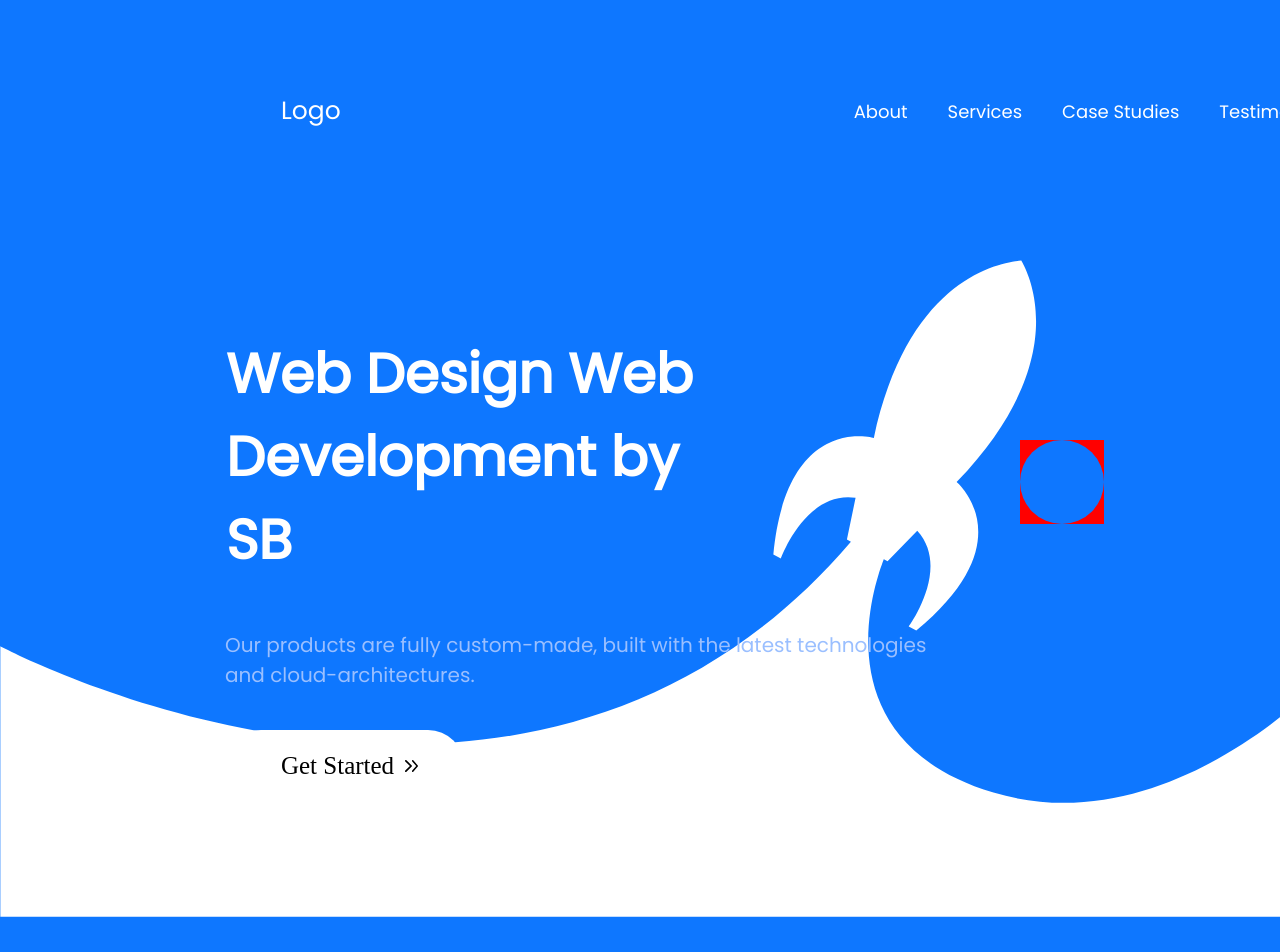
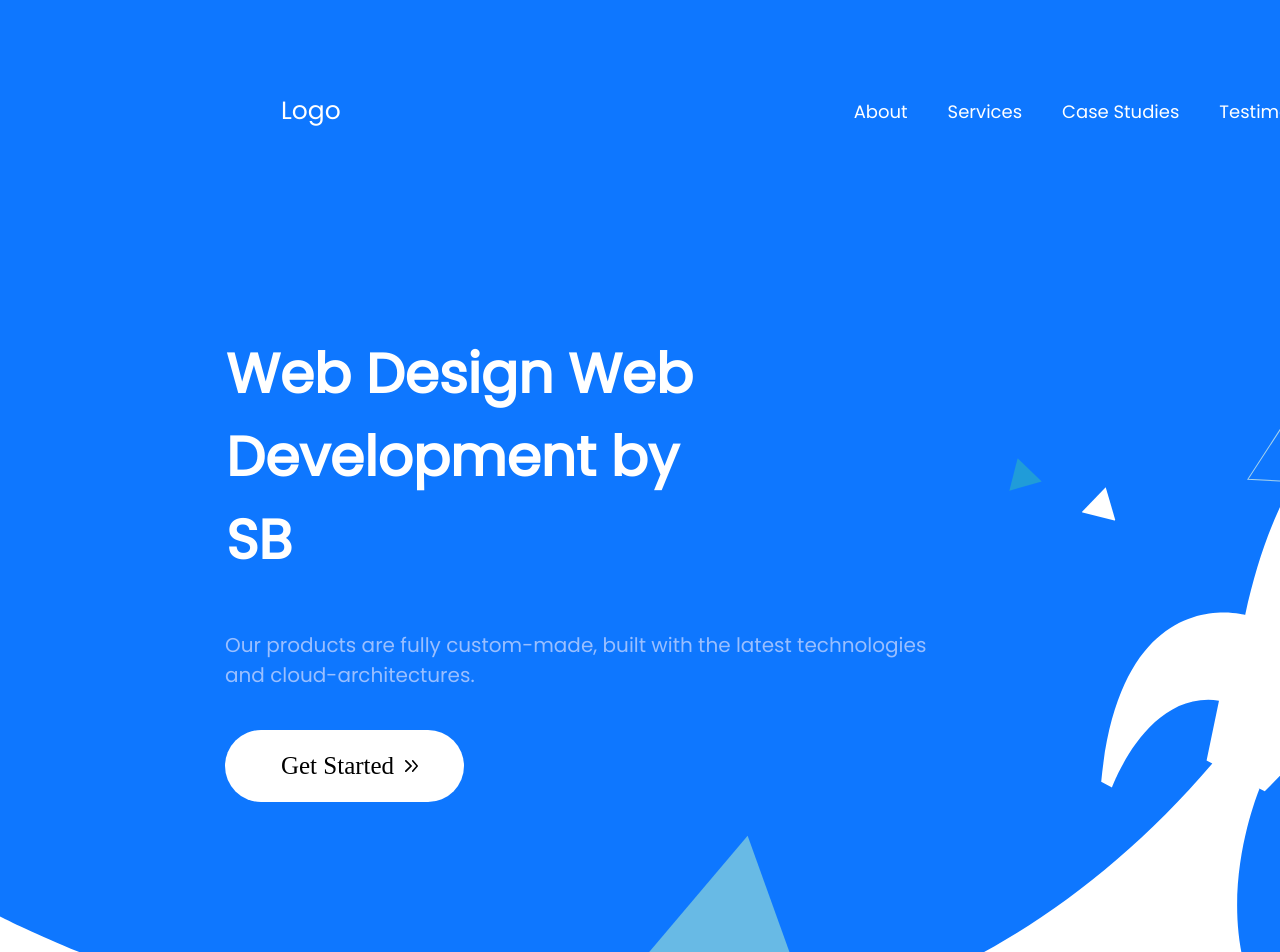
Before and after one commit to gg-dev-05/secure-blink, a React (Create React App) app: page / in a window 1280 px wide. Shown: the top 952 px of the page. Built offline with nearby package versions, Linux system fonts and the light colour scheme.

Commit message:
some bg imgs

```diff
--- a/src/App.css
+++ b/src/App.css
@@ -126,6 +126,14 @@ body {
   height: 1120px;
 }
 
+.page6 .triii {
+  position: absolute;
+  top: 8319px;
+  left: 336px;
+  width: 183px;
+  height: 158px;
+}
+
 .footer {
   z-index: 5;
 }
--- a/src/App.js
+++ b/src/App.js
@@ -19,6 +19,8 @@ import messageUs from './assets/Group 35686.svg'
 import Group35650 from './assets/Group 35650.svg'
 import Group35700 from './assets/Group 35700.svg'
 import Path37456 from './assets/Path 37456.svg'
+import Path37660 from './assets/Path 37660.svg'
+
 
 
 
@@ -83,6 +85,10 @@ function App() {
         <div className="msg-img-bg">
           <img src={Path37456} />
         </div>
+
+        <div className="triii">
+          <img src={Path37660} />
+        </div>
         <SendUsMessage />
       </div>
 
--- a/src/components/BackgroundRocket.js
+++ b/src/components/BackgroundRocket.js
@@ -2,12 +2,30 @@ import React from 'react'
 import '../css/BackgroundRocket.css'
 import backgroundRocket from '../assets/Union 1.svg'
 import circle from '../assets/Ellipse 223.svg'
+import tri1 from '../assets/Path 37486.svg'
+import tri2 from '../assets/Path 37500.svg'
+import tri3 from '../assets/Path 37485.svg'
+import tri4 from '../assets/Path 37502.svg'
+
 export default function BackgroundRocket() {
     return (
         <div className="backgroundRocket">
             <img className="bgRocket" src={backgroundRocket} />
             <img className="circle" src={circle} />
+            <div className="tri1">
+                <img src={tri1} />
+            </div>
+            <div className="tri2">
+                <img src={tri2} />
+            </div>
 
+            <div className="tri3">
+                <img src={tri3} />
+            </div>
+
+            <div className="tri4">
+                <img src={tri4} />
+            </div>
         </div>
     )
 }
--- a/src/css/BackgroundRocket.css
+++ b/src/css/BackgroundRocket.css
@@ -6,13 +6,56 @@
 }
 
 .bgRocket {
-  width: 105%;
+  position: absolute;
+  top: 100px;
+  left: -7.999664306640625px;
+  width: 1928px;
+  height: 941px;
 }
 
 .circle {
   position: absolute;
-  background: red;
-  top: 180px;
-  left: 1020px;
+  top: 290px;
+  left: 1290px;
+}
+
+.tri1 {
+  position: absolute;
+  z-index: 100;
+  color: #FFFFFF;
+  top: 219px;
+  left: 1079px;
+  width: 46px;
+  height: 45px;
+  -webkit-transform: matrix(0.62, 0.79, -0.79, 0.62, 0, 0);
+          transform: matrix(0.62, 0.79, -0.79, 0.62, 0, 0);
+}
+
+.tri2 {
+  position: absolute;
+  top: -50px;
+  left: 1247px;
+  width: 324px;
+  height: 285px;
+}
+
+.tri3 {
+  position: absolute;
+  top: 200px;
+  left: 999px;
+  width: 42px;
+  height: 40px;
+  -webkit-transform: matrix(0.39, 0.92, -0.92, 0.39, 0, 0);
+          transform: matrix(0.39, 0.92, -0.92, 0.39, 0, 0);
+}
+
+.tri4 {
+  position: absolute;
+  top: 540px;
+  left: 631px;
+  width: 209px;
+  height: 206px;
+  -webkit-transform: matrix(-0.64, -0.77, 0.77, -0.64, 0, 0);
+          transform: matrix(-0.64, -0.77, 0.77, -0.64, 0, 0);
 }
 /*# sourceMappingURL=BackgroundRocket.css.map */
--- a/src/css/BackgroundRocket.scss
+++ b/src/css/BackgroundRocket.scss
@@ -7,12 +7,52 @@
 }
 
 .bgRocket {
-    width: 105%;
+    position: absolute;
+    top: 100px;
+    left: -7.999664306640625px;
+    width: 1928px;
+    height: 941px;
 }
 
 .circle {
     position: absolute;
-    background: red;
-    top: $y*180px;
-    left: 1020px;
+    top: 290px;
+    left: 1290px;
 }
+
+.tri1 {
+    position: absolute;
+    z-index: 100;
+    color: #FFFFFF;
+    top: 219px;
+    left: 1079px;
+    width: 46px;
+    height: 45px;
+    transform: matrix(0.62, 0.79, -0.79, 0.62, 0, 0);
+}
+
+.tri2 {
+    position: absolute;
+    top: -50px;
+    left: 1247px;
+    width: 324px;
+    height: 285px;
+}
+
+.tri3 {
+    position: absolute;
+    top: 200px;
+    left: 999px;
+    width: 42px;
+    height: 40px;
+    transform: matrix(0.39, 0.92, -0.92, 0.39, 0, 0);
+}
+
+.tri4 {
+    position: absolute;
+    top: 540px;
+    left: 631px;
+    width: 209px;
+    height: 206px;
+    transform: matrix(-0.64, -0.77, 0.77, -0.64, 0, 0);
+}
```
Also changed, not shown: src/App.scss (+7 -0 lines), 2 other files (tests, documents, lock files or other folders).
